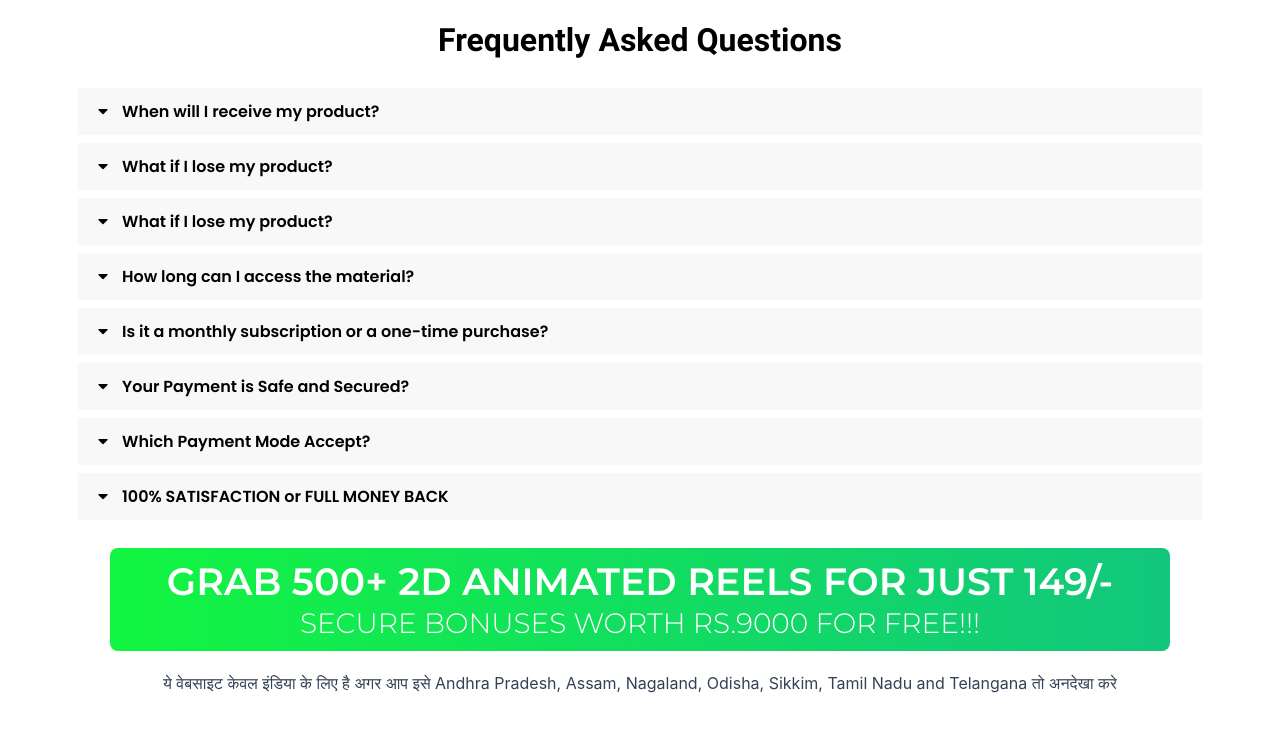
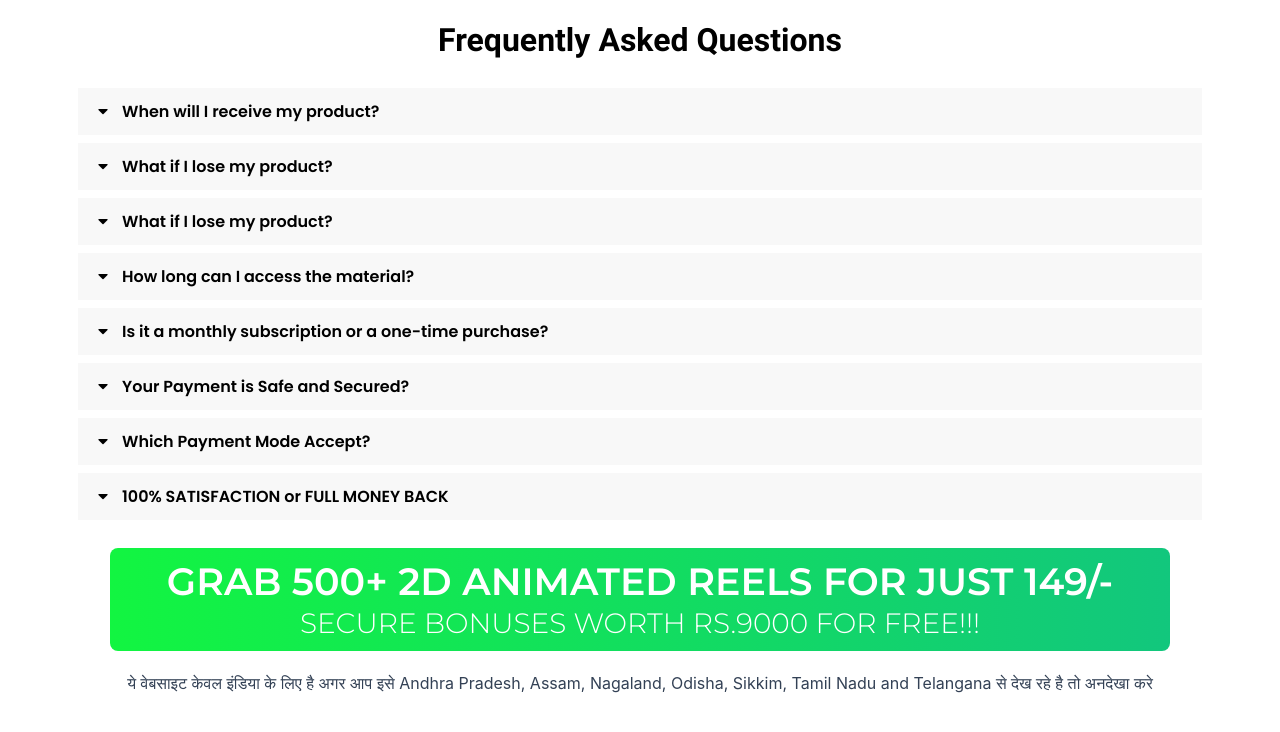
Before and after one commit to play-spin-game/reelbundle, a plain HTML site: page index.html in a window 1280 px wide. Shown: the part 6061-6793 px from the top of the page. Drawn offline with Linux system fonts and the light colour scheme; no server answers; a small style sheet from the web is missing.

Commit message:
Update index.html

```diff
--- a/index.html
+++ b/index.html
@@ -1223,7 +1223,7 @@ onStylesLoadEvent=new Event("two_css_loaded");window.dispatchEvent(onStylesLoadE
 					<div class="e-con-inner">
 				<div class="elementor-element elementor-element-4c41ef4a ob-harakiri-inherit ob-has-background-overlay elementor-widget elementor-widget-text-editor" data-id="4c41ef4a" data-element_type="widget" data-settings="{&quot;_ob_use_harakiri&quot;:&quot;yes&quot;,&quot;_ob_harakiri_writing_mode&quot;:&quot;inherit&quot;,&quot;_ob_postman_use&quot;:&quot;no&quot;,&quot;_ob_widget_stalker_use&quot;:&quot;no&quot;,&quot;_ob_poopart_use&quot;:&quot;yes&quot;,&quot;_ob_shadough_use&quot;:&quot;no&quot;,&quot;_ob_allow_hoveranimator&quot;:&quot;no&quot;}" data-widget_type="text-editor.default">
 				<div class="elementor-widget-container">
-							<p style="text-align: center;">ये वेबसाइट केवल इंडिया के लिए है अगर आप इसे Andhra Pradesh, Assam, Nagaland, Odisha, Sikkim, Tamil Nadu and Telangana तो अनदेखा करे </p></div>
+							<p style="text-align: center;">ये वेबसाइट केवल इंडिया के लिए है अगर आप इसे Andhra Pradesh, Assam, Nagaland, Odisha, Sikkim, Tamil Nadu and Telangana से देख रहे है तो अनदेखा करे</p></div>
 				</div>
 					</div>
 				</div>
```
